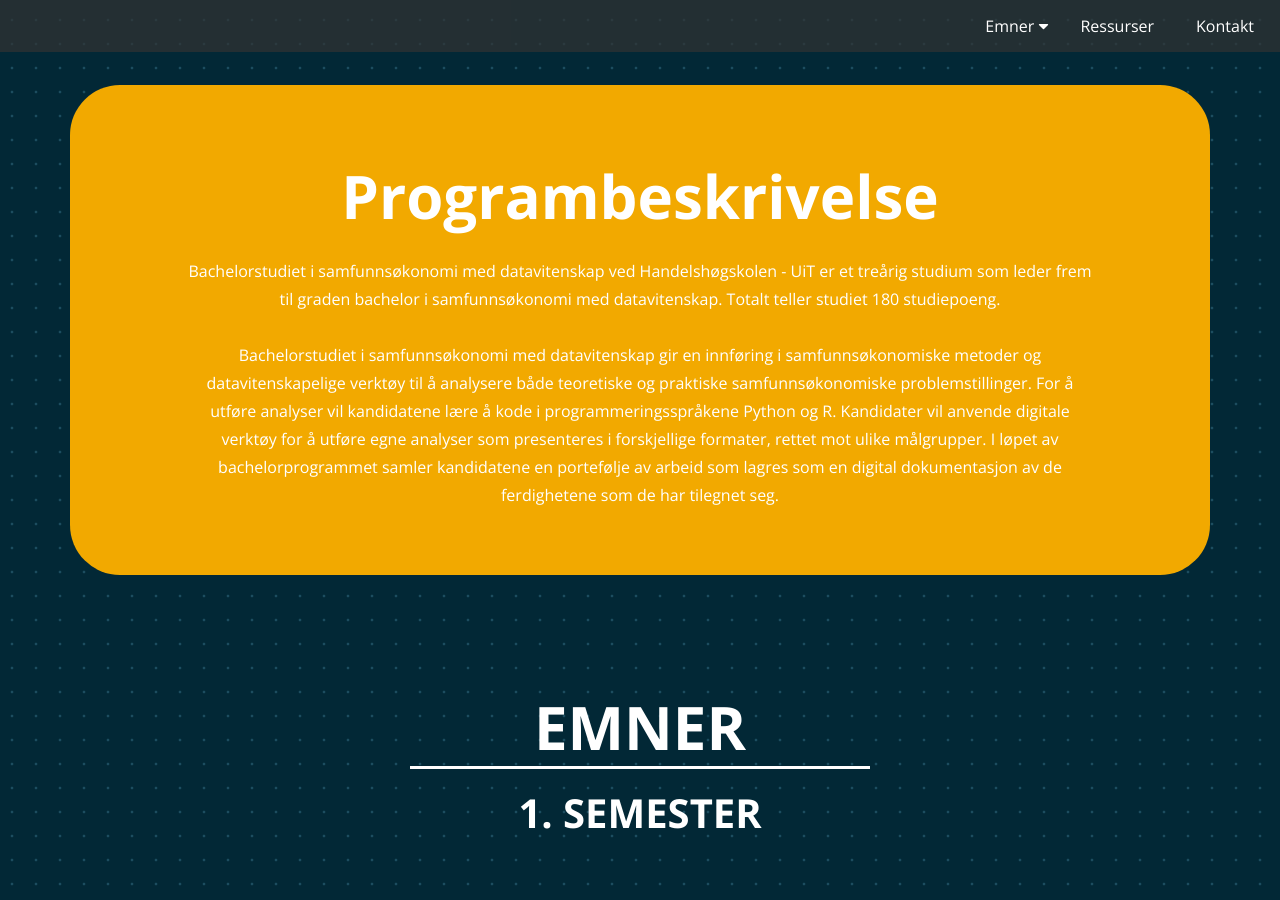
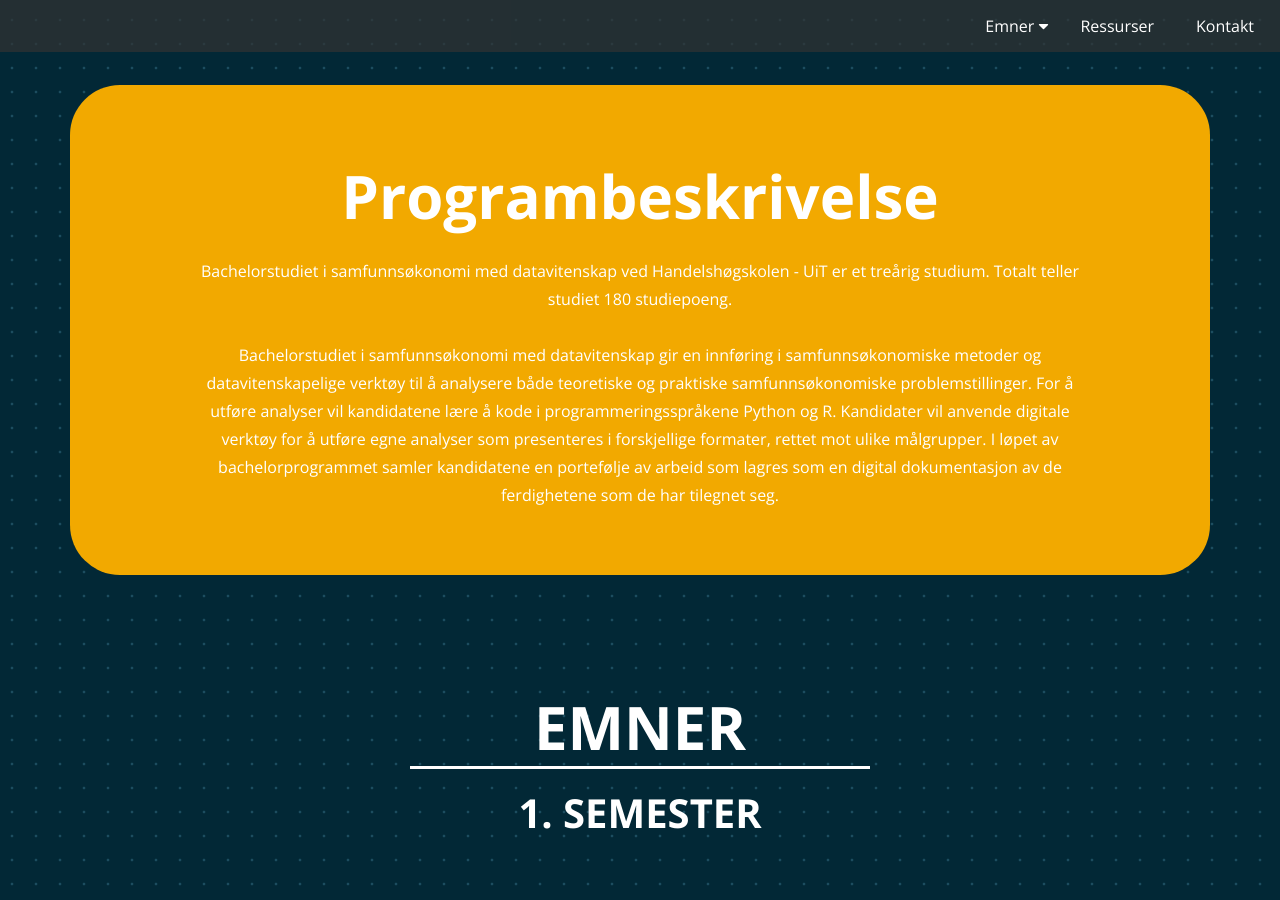
Before and after one commit to uit-econ/uit-econ.github.io, a Jekyll site: the page built from index.md, in a window 1280 px wide and 900 px high, scrolled down 956 px. Built offline with Jekyll 4.4.1, drawn with Linux system fonts in a browser that asks for light colours.

Commit message:
Update sitetext.yml

```diff
--- a/_data/sitetext.yml
+++ b/_data/sitetext.yml
@@ -45,7 +45,7 @@ en: &DEFAULT_EN
     closebutton: "Lukk emne"
 
 
-  programbeskrivelse: "Bachelorstudiet i samfunnsøkonomi med datavitenskap ved Handelshøgskolen - UiT er et treårig studium som leder frem til graden bachelor i samfunnsøkonomi med datavitenskap. Totalt teller studiet 180 studiepoeng. </br> </br> Bachelorstudiet i samfunnsøkonomi med datavitenskap gir en innføring i samfunnsøkonomiske metoder og datavitenskapelige verktøy til å analysere både teoretiske og praktiske samfunnsøkonomiske problemstillinger. For å utføre analyser vil kandidatene lære å kode i programmeringsspråkene Python og R. Kandidater vil anvende digitale verktøy for å utføre egne analyser som presenteres i forskjellige formater, rettet mot ulike målgrupper. I løpet av bachelorprogrammet samler kandidatene en portefølje av arbeid som lagres som en digital dokumentasjon av de ferdighetene som de har tilegnet seg. "
+  programbeskrivelse: "Bachelorstudiet i samfunnsøkonomi med datavitenskap ved Handelshøgskolen - UiT er et treårig studium. Totalt teller studiet 180 studiepoeng. </br> </br> Bachelorstudiet i samfunnsøkonomi med datavitenskap gir en innføring i samfunnsøkonomiske metoder og datavitenskapelige verktøy til å analysere både teoretiske og praktiske samfunnsøkonomiske problemstillinger. For å utføre analyser vil kandidatene lære å kode i programmeringsspråkene Python og R. Kandidater vil anvende digitale verktøy for å utføre egne analyser som presenteres i forskjellige formater, rettet mot ulike målgrupper. I løpet av bachelorprogrammet samler kandidatene en portefølje av arbeid som lagres som en digital dokumentasjon av de ferdighetene som de har tilegnet seg. "
 
 en-US:
   <<: *DEFAULT_EN
```
